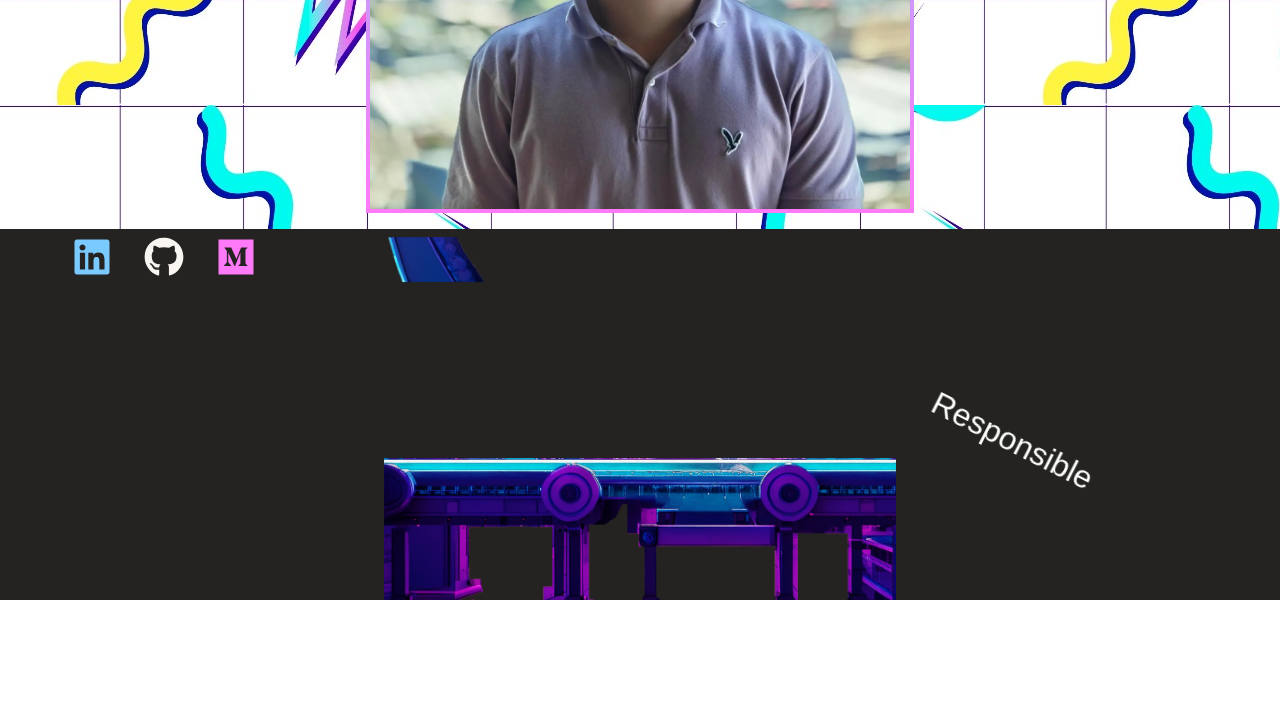
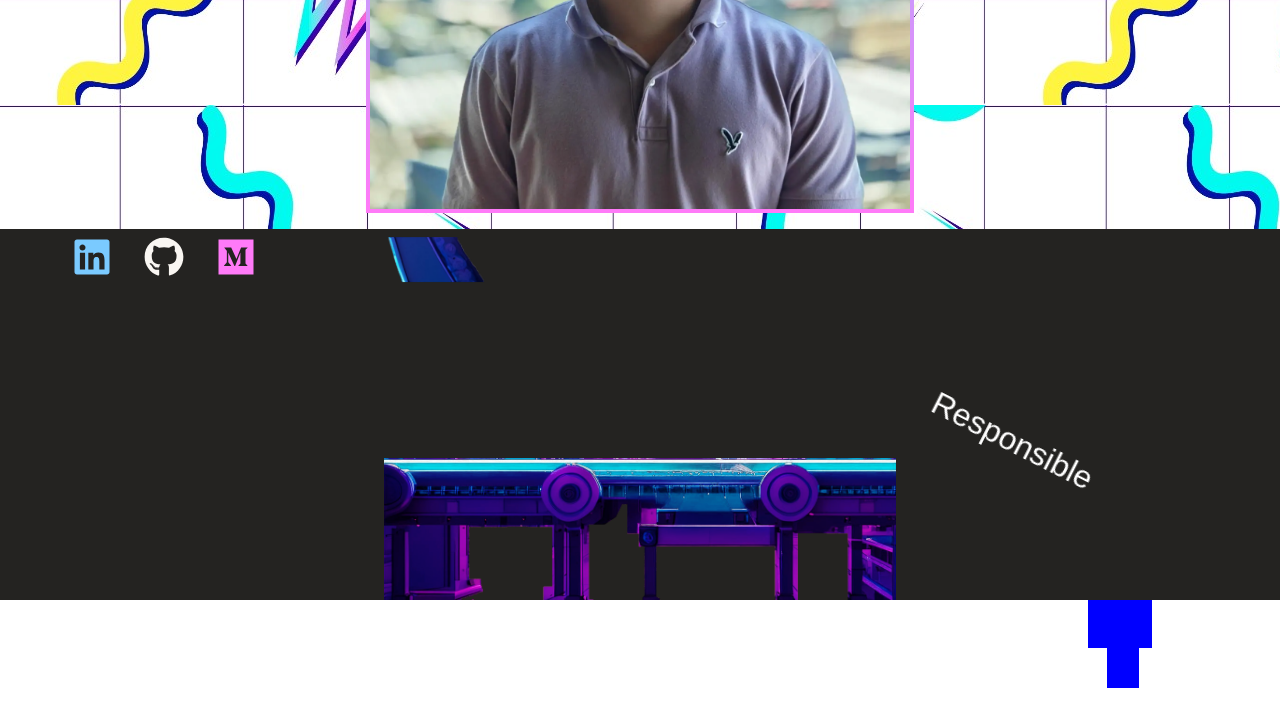
Before and after one commit to lukesngr/sangaworld, a Next.js app: page /home in a window 1280 px wide. Shown: the part 515-1241 px from the top of the page. Built offline with nearby package versions, Linux system fonts and the light colour scheme.

Commit message:
Style slowly getting better

```diff
--- a/src/components/home/MyStory.js
+++ b/src/components/home/MyStory.js
@@ -1,5 +1,13 @@
 import '../../styles/mystory.scss';
 
 export default function MyStory() {
-    return <div className="myStory"></div>
+    return <>
+    <div className="myStory">
+        <div className='intakePipe'>
+        </div>
+        <div class="pipeOutlet"></div>
+        <div className='underLine'>
+        </div>
+        <div className='dotPoints'></div>
+    </div></>
 }
--- a/src/styles/mystory.scss
+++ b/src/styles/mystory.scss
@@ -4,3 +4,17 @@
     height: 500px;
     background-color: white;
 }
+
+.pipeOutlet {
+    margin-left: 86.5%;
+    height: 5vh;
+    background-color: blue;
+    width: 2em;
+}
+
+.intakePipe {
+    margin-left: 85%;
+    height: 6vh;
+    background-color: blue;
+    width: 4em;
+}
```
